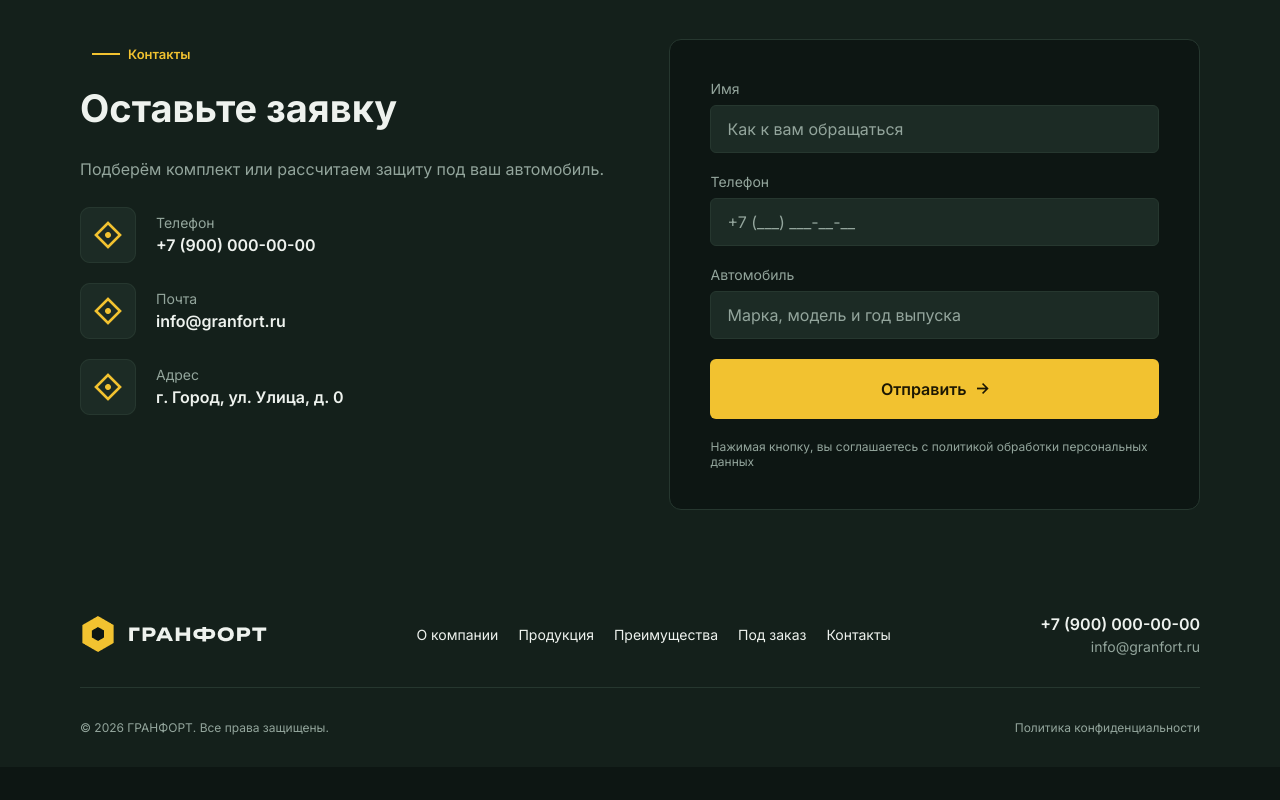
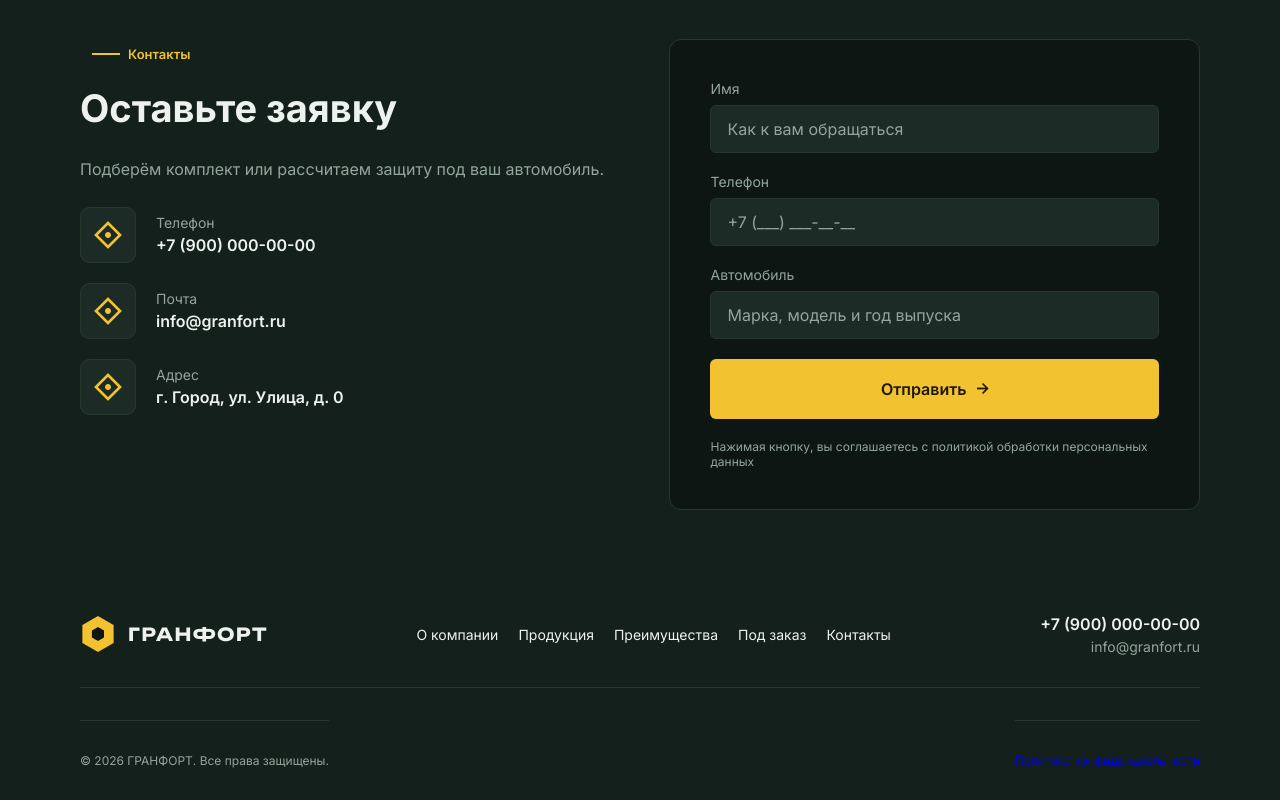
Before and after one commit to KimSoyon/Practice_10.11-16.11, an Astro site in the folder GranFort/: page / in a window 1280 px wide. Shown: the part 3284-4084 px from the top of the page. Before the commit the page ends 4051 px from the top, so only its background shows below. Built offline with nearby package versions, Linux system fonts and the light colour scheme; Astro itself is replaced by a stand-in of ours; a web font is replaced by a local one.

Commit message:
index.astro

```diff
--- a/GranFort/src/pages/index.astro
+++ b/GranFort/src/pages/index.astro
@@ -332,8 +332,8 @@ import Arrow2Img from '../assets/images/arrow-2.png';
             </div>
         </div>
         <div class="footer_text">
-            <p class="p_footer_text">© 2026 ГРАНФОРТ. Все права защищены.</p>
-            <p class="p_footer_text">Политика конфиденциальности</p>
+            <p class="footer_text">© 2026 ГРАНФОРТ. Все права защищены.</p>
+            <a href="#" class="footer_text">Политика конфиденциальности</a>
         </div>
     </footer>
 </body>
@@ -874,7 +874,7 @@ footer {
     padding-top: 32px;
 }
 
-.p_footer_text {
+.footer_text {
     font-size: 12px;
 }
 
```
